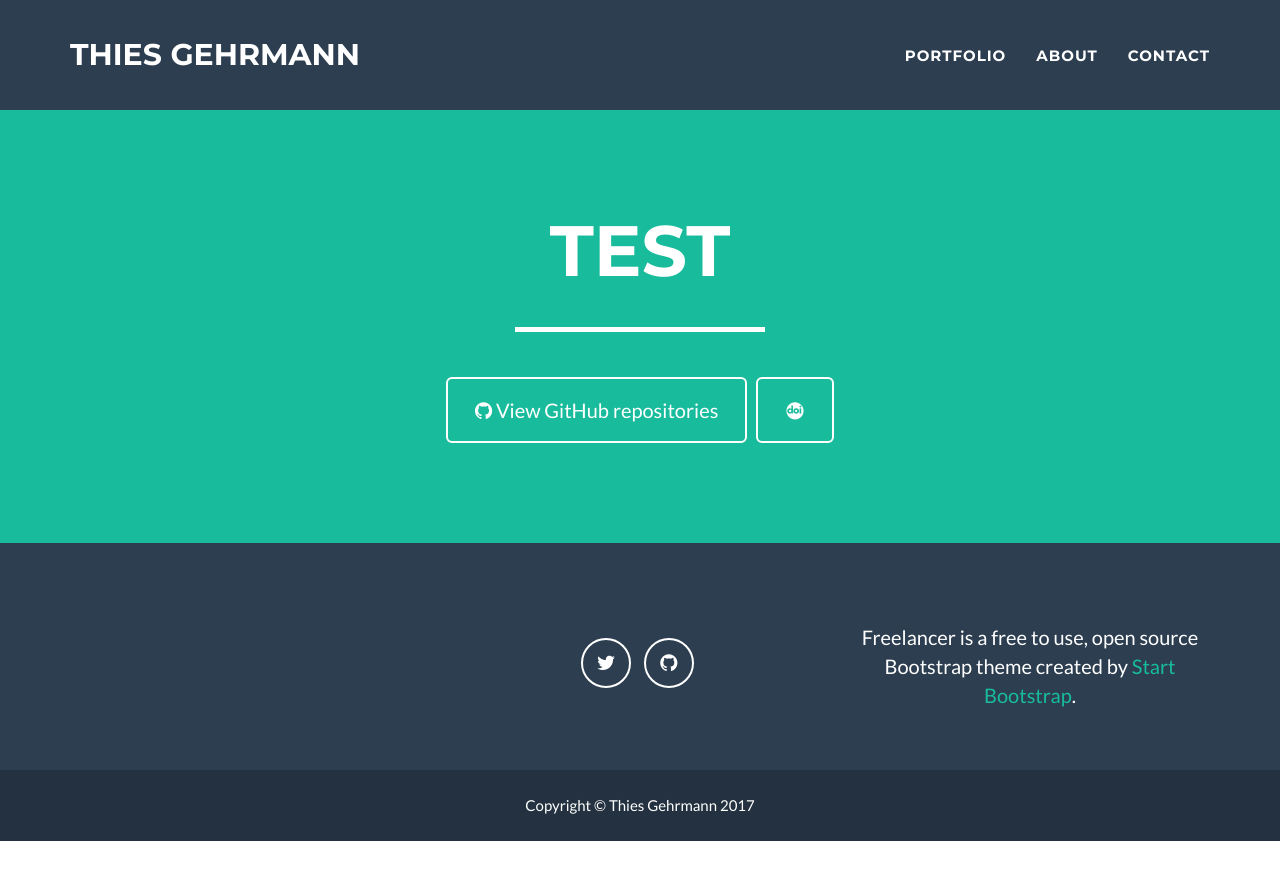
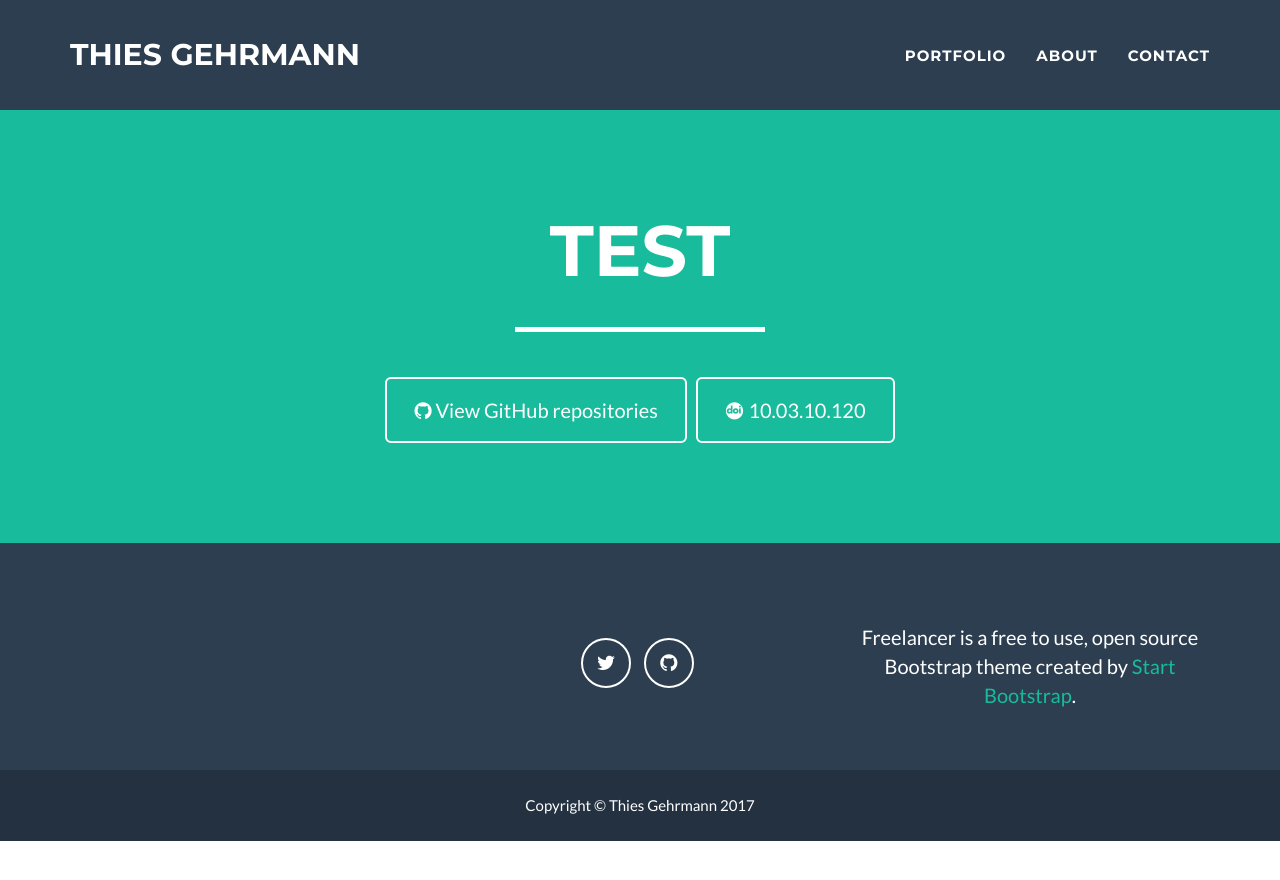
Before and after one commit to thiesgehrmann/thiesgehrmann.github.io, a Jekyll site: the page built from _posts/2014-07-18-project-1.markdown, in a window 1280 px wide. Shown: the top 880 px of the page. Built offline with Jekyll 4.4.1, drawn with Linux system fonts in a browser that asks for light colours; some web fonts are replaced.

Commit message:
adding post layout

```diff
--- a/_includes/header_post.html
+++ b/_includes/header_post.html
@@ -16,7 +16,7 @@
                       </a>
                       &nbsp;
                       <a href="{{page.article}}" class="btn btn-lg btn-outline">
-                          <i class="ai ai-doi"></i> {{post.doi}}
+                          <i class="ai ai-doi"></i> {{page.doi}}
                       </a>
                   </div>
                 </div>
```
